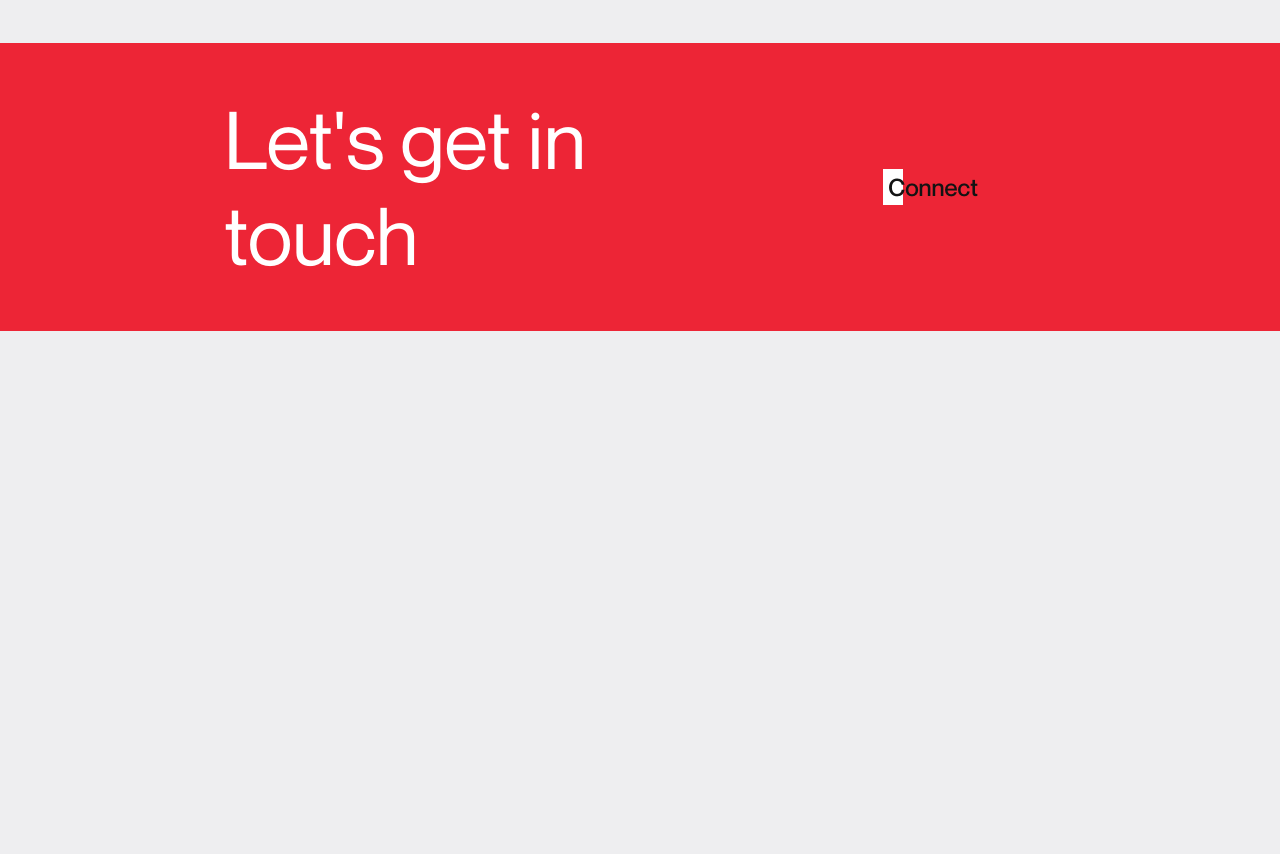
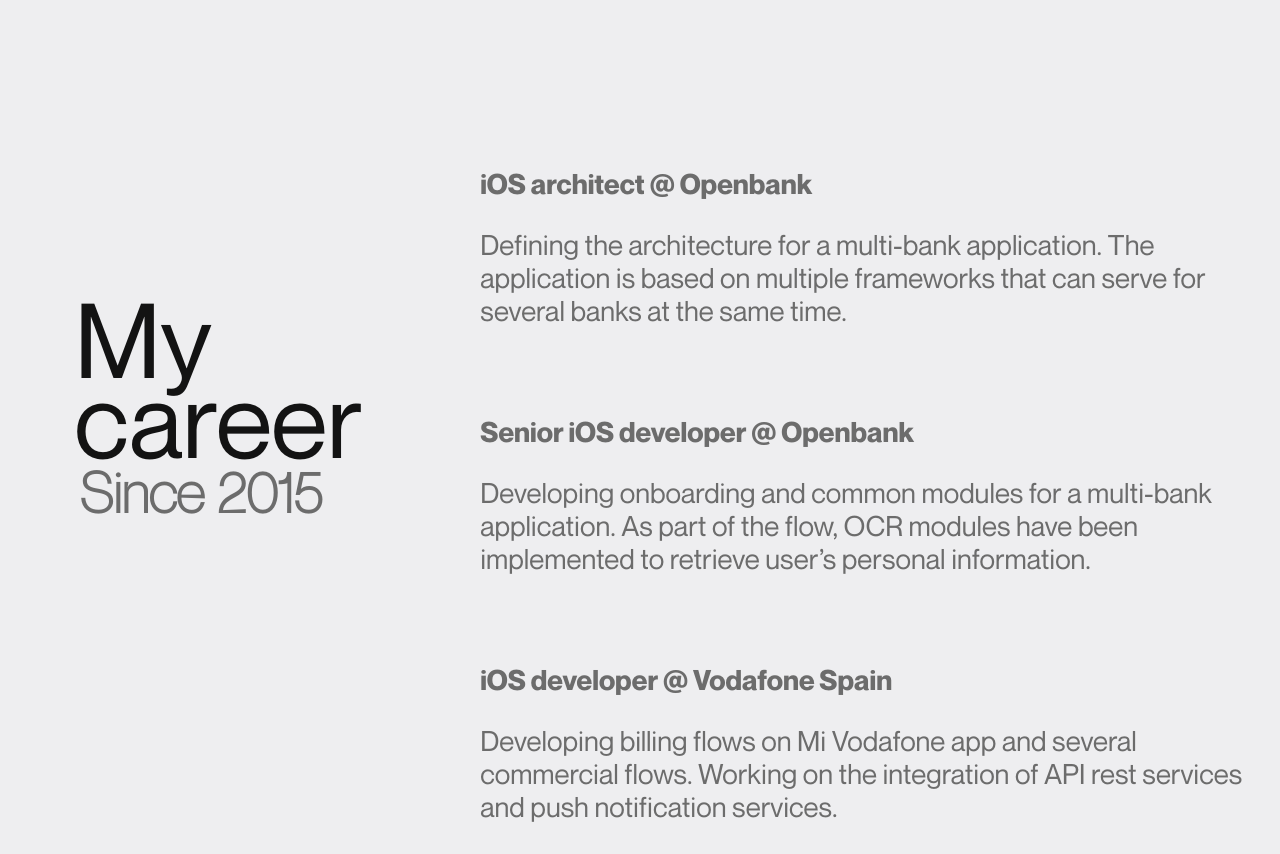
Before and after one commit to AlbGarciam/AlbGarciam, a Gatsby site: page /about in a window 1280 px wide. Shown: the part 720-1574 px from the top of the page. Before the commit the page ends 1051 px from the top, so only its background shows below. Built offline with nearby package versions, Linux system fonts and the light colour scheme; Gatsby itself is replaced by a stand-in of ours.

Commit message:
Finish about

```diff
--- /dev/null
+++ b/src/atoms/JobPosition/index.js
@@ -0,0 +1,15 @@
+import React from "react";
+import "./style.css";
+
+export default class JobPosition extends React.Component {
+  render() {
+    return (
+      <div className="job-position">
+        <p className="job-position-title text-bold">{this.props.title}</p>
+        <p className="job-position-description text-regular">
+          {this.props.description}
+        </p>
+      </div>
+    );
+  }
+}
--- /dev/null
+++ b/src/atoms/JobPosition/style.css
@@ -0,0 +1,3 @@
+.job-position>p {
+    font-size: 1.75rem;
+}
--- /dev/null
+++ b/src/atoms/SubsectionTitle/index.js
@@ -0,0 +1,22 @@
+import React from "react";
+import "./style.css";
+
+export default class SubsectionTitle extends React.Component {
+  render() {
+    return (
+      <div className="sub-section">
+        <div className="sub-section-decorator-container">
+          <div className="circle" />
+          <section className="sub-section-title text-regular">
+            {this.props.title}
+          </section>
+        </div>
+        <div>
+          <h6 className="sub-section-subtitle text-light">
+            {this.props.subtitle}
+          </h6>
+        </div>
+      </div>
+    );
+  }
+}
--- /dev/null
+++ b/src/atoms/SubsectionTitle/style.css
@@ -0,0 +1,33 @@
+.sub-section-title {
+    font-size: 6.5rem;
+    margin: 0;
+    line-height: 5rem;
+    color: #131313;
+    margin: 0;
+}
+
+.sub-section>.sub-section-decorator-container {
+    display: flex;
+    flex-direction: row;
+    align-items: center;
+    justify-content: center;
+    gap: 2rem;
+    margin: 10rem 0 0 0;
+}
+
+.sub-section .circle {
+    height: 1rem;
+    width: 1rem;
+}
+
+.sub-section-subtitle {
+    font-size: 3.5rem;
+    margin: 0 0 0 3rem;
+}
+
+@media screen and (max-width: 480px) {
+    .sub-section>.sub-section-decorator-container {
+        margin: 0;
+        justify-content: flex-start !important;
+    }
+}
--- a/src/json/about.json
+++ b/src/json/about.json
@@ -22,7 +22,7 @@
       "description": "Developling video player and immersive 360 navigation algorithms for large screen platforms.  Working with multiple streaming protocols like HLS and MPEG-Dash along  with several DRM protections."
     },
     {
-      "title": "Resarcher @ UC3M",
+      "title": "Researcher @ UC3M",
       "description": "Validation, design and implementation of models for the analysis of the credibility of the information from social sources"
     },
     {
--- a/src/pages/about.css
+++ b/src/pages/about.css
@@ -8,7 +8,7 @@
     flex-direction: column;
     align-items: center;
     justify-content: flex-start;
-    gap: 5rem;
+    gap: 8rem;
 }
 
 .about-main>.about-container {
@@ -23,7 +23,6 @@
 .about-column {
     display: flex;
     flex-direction: column;
-    width: 50%;
     align-items: flex-start;
     justify-content: flex-start;
     gap: 2rem;
--- a/src/pages/about.js
+++ b/src/pages/about.js
@@ -6,6 +6,8 @@
 import about from "../json/about";
 import ContactFooter from "../molecules/ContactFooter";
 import PortfolioButton from "../atoms/PortfolioButton";
+import SubsectionTitle from "../atoms/SubsectionTitle";
+import JobPosition from "../atoms/JobPosition";
 
 export default class AboutPage extends React.Component {
   onGetResumeTapped() {}
@@ -31,6 +33,23 @@
             />
           </div>
         </div>
+        <div className="about-container">
+          <SubsectionTitle
+            title={`My
+              career`}
+            subtitle="Since 2015"
+          />
+          <div className="about-column">
+            {about.jobs.map((element) => {
+              return (
+                <JobPosition
+                  title={element.title}
+                  description={element.description}
+                />
+              );
+            })}
+          </div>
+        </div>
         <ContactFooter />
       </main>
     );
```
